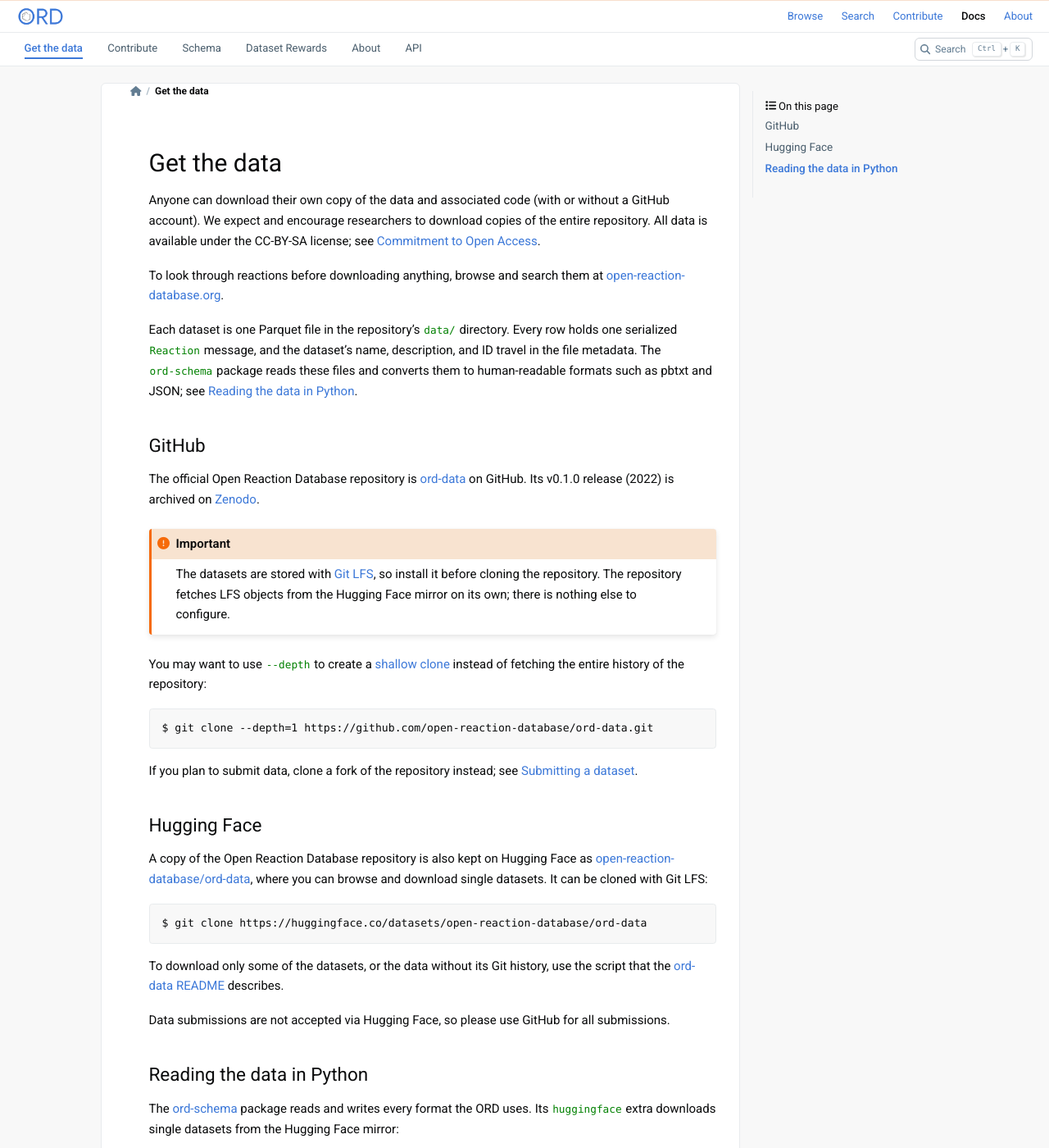
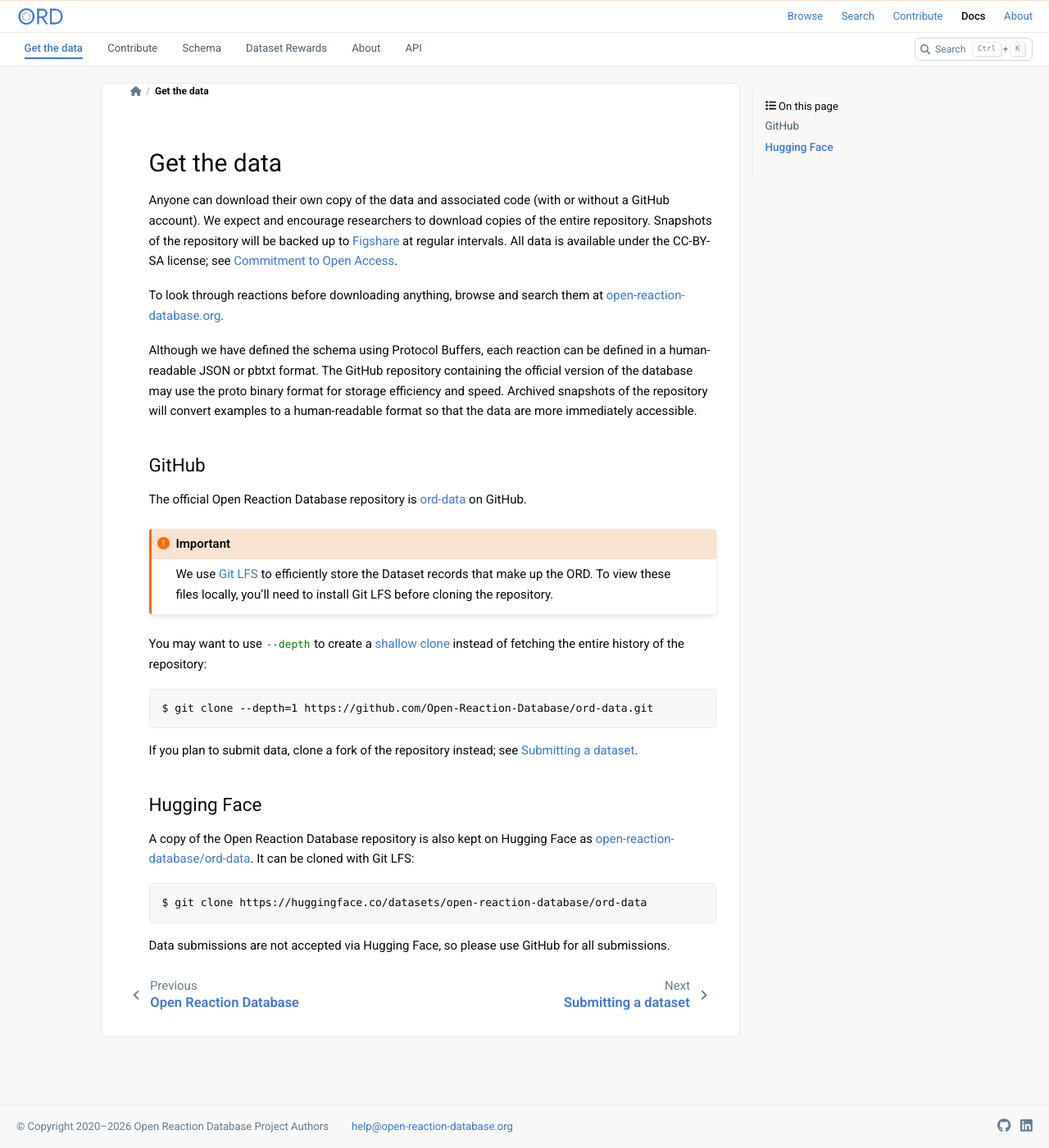
Before and after one commit to open-reaction-database/ord-schema, a Sphinx documentation site: the page built from docs/data.rst, in a window 1280 px wide and 1400 px high. Shown: the whole window at 82% size. Built offline with Sphinx 7.4.7 and the PyData theme 0.15.4, drawn with Linux system fonts in a browser that asks for light colours; some of the changed text lies outside the part shown.

```diff
--- a/docs/data.rst
+++ b/docs/data.rst
@@ -4,37 +4,38 @@ Get the data
 
 Anyone can download their own copy of the data and associated code (with or
 without a GitHub account). We expect and encourage researchers to download
-copies of the entire repository. All data is available under the CC-BY-SA
-license; see :ref:`commitment-to-open-access`.
+copies of the entire repository. Snapshots of the repository will be backed up
+to `Figshare <https://figshare.com/>`_ at regular intervals. All data is
+available under the CC-BY-SA license; see
+:ref:`commitment-to-open-access`.
 
 To look through reactions before downloading anything, browse and search them at
 `open-reaction-database.org <https://open-reaction-database.org/>`__.
 
-Each dataset is one Parquet file in the repository's ``data/`` directory. Every
-row holds one serialized ``Reaction`` message, and the dataset's name,
-description, and ID travel in the file metadata. The ``ord-schema`` package
-reads these files and converts them to human-readable formats such as pbtxt and
-JSON; see :ref:`reading-the-data-in-python`.
+Although we have defined the schema using Protocol Buffers, each reaction can be
+defined in a human-readable JSON or pbtxt format. The GitHub repository
+containing the official version of the database may use the proto binary format
+for storage efficiency and speed. Archived snapshots of the repository will
+convert examples to a human-readable format so that the data are more
+immediately accessible.
 
 ******
 GitHub
 ******
 
 The official Open Reaction Database repository is
-`ord-data <https://github.com/open-reaction-database/ord-data>`__ on GitHub.
-Its v0.1.0 release (2022) is archived on
-`Zenodo <https://doi.org/10.5281/zenodo.6028405>`__.
+`ord-data <https://github.com/Open-Reaction-Database/ord-data>`__ on GitHub.
 
 .. IMPORTANT::
-   The datasets are stored with `Git LFS <https://git-lfs.com/>`_, so install
-   it before cloning the repository. The repository fetches LFS objects from the
-   Hugging Face mirror on its own; there is nothing else to configure.
+   We use `Git LFS <https://git-lfs.github.com/>`_ to efficiently store the
+   Dataset records that make up the ORD. To view these files locally, you'll
+   need to install Git LFS before cloning the repository.
 
 You may want to use ``--depth`` to create a
 `shallow clone <https://git-scm.com/docs/git-clone#Documentation/git-clone.txt---depthltdepthgt>`_
 instead of fetching the entire history of the repository::
 
-   $ git clone --depth=1 https://github.com/open-reaction-database/ord-data.git
+   $ git clone --depth=1 https://github.com/Open-Reaction-Database/ord-data.git
 
 If you plan to submit data, clone a fork of the repository instead; see
 :doc:`submissions`.
@@ -44,52 +45,10 @@ Hugging Face
 ************
 
 A copy of the Open Reaction Database repository is also kept on Hugging Face as
-`open-reaction-database/ord-data <https://huggingface.co/datasets/open-reaction-database/ord-data>`__,
-where you can browse and download single datasets. It can be cloned with Git
-LFS::
+`open-reaction-database/ord-data <https://huggingface.co/datasets/open-reaction-database/ord-data>`__.
+It can be cloned with Git LFS::
 
    $ git clone https://huggingface.co/datasets/open-reaction-database/ord-data
 
-To download only some of the datasets, or the data without its Git history, use
-the script that the
-`ord-data README <https://github.com/open-reaction-database/ord-data#getting-the-data>`__
-describes.
-
 Data submissions are not accepted via Hugging Face, so please use GitHub for all
 submissions.
-
-.. _reading-the-data-in-python:
-
-**************************
-Reading the data in Python
-**************************
-
-The `ord-schema <https://pypi.org/project/ord-schema/>`__ package reads and writes
-every format the ORD uses. Its ``huggingface`` extra downloads single datasets from
-the Hugging Face mirror::
-
-   $ pip install "ord-schema[huggingface]"
-
-``huggingface.fetch_dataset`` downloads a dataset and returns its path, and
-``datasets.load_dataset`` reads it:
-
-.. code-block:: python
-
-   from ord_schema import datasets, huggingface
-
-   path = huggingface.fetch_dataset("ord_dataset-...")
-   dataset = datasets.load_dataset(path)  # a DatasetView for .parquet, else a Dataset
-
-``load_dataset`` reads a file from a clone of the repository the same way. To
-convert a dataset to text, load the whole ``Dataset`` and save it under a
-``.pbtxt`` or ``.json`` name:
-
-.. code-block:: python
-
-   dataset = datasets.load_dataset(path, as_dataset=True)
-   datasets.save_dataset(dataset, "dataset.pbtxt")
-
-The
-`examples <https://github.com/open-reaction-database/ord-schema/tree/main/examples>`_
-are Jupyter notebooks, drawn from published papers, that build and use datasets
-with the full reaction schema.
--- a/docs/editor.rst
+++ b/docs/editor.rst
@@ -1,6 +1,8 @@
 ###############
 Reaction Editor
 ###############
+
+**This page is in development.**
 
 The online reaction editor can be accessed `here <https://app.open-reaction-database.org/>`_
 and requires users to sign-in using one of the following services:
--- a/docs/index.rst
+++ b/docs/index.rst
@@ -25,8 +25,7 @@ in reaction prediction, synthesis planning, and experiment design.
 
       :doc:`Get the data <data>`
 
-      Every dataset in the ORD, from Hugging Face or GitHub, and how to read it in
-      Python.
+      Every dataset in the ORD, from GitHub or Hugging Face.
 
    .. container:: ord-card
 
--- a/docs/submissions.rst
+++ b/docs/submissions.rst
@@ -58,8 +58,7 @@ finding a SMILES or InChI string for each compound.
 
    .. group-tab:: Code
 
-        See :ref:`reading-the-data-in-python` for the ``ord-schema`` package and
-        its example notebooks.
+        See the Python examples `here <schema.html#jupyter-colab>`_.
 
         If you create your submission programmatically, be sure to run the
         `validate_dataset.py
@@ -68,7 +67,7 @@ finding a SMILES or InChI string for each compound.
 
         .. code-block:: shell
 
-            $ python -m ord_schema.scripts.validate_dataset --input_pattern="example_dataset.pbtxt"
+            $ python validate_dataset.py --input_pattern="example_dataset.pbtxt"
 
         When defining reactions and datasets programatically, it is good
         practice to use the `validation methods
```
Also changed, not shown: docs/overview.rst (+4 -4 lines), docs/schema.rst (+35 -13 lines).
